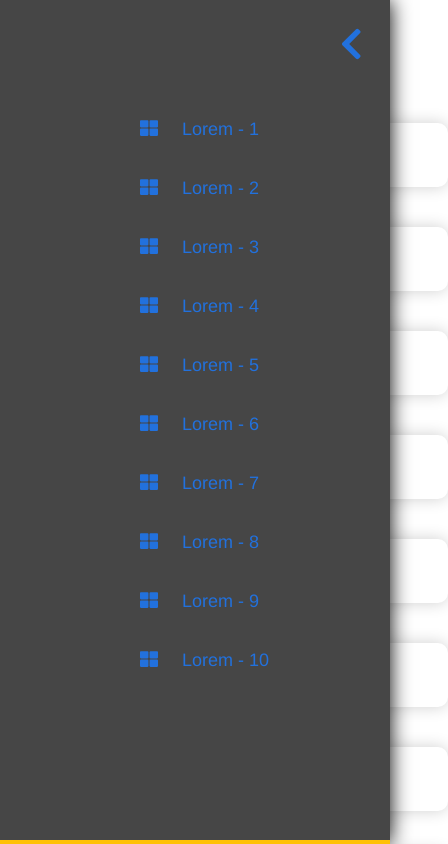
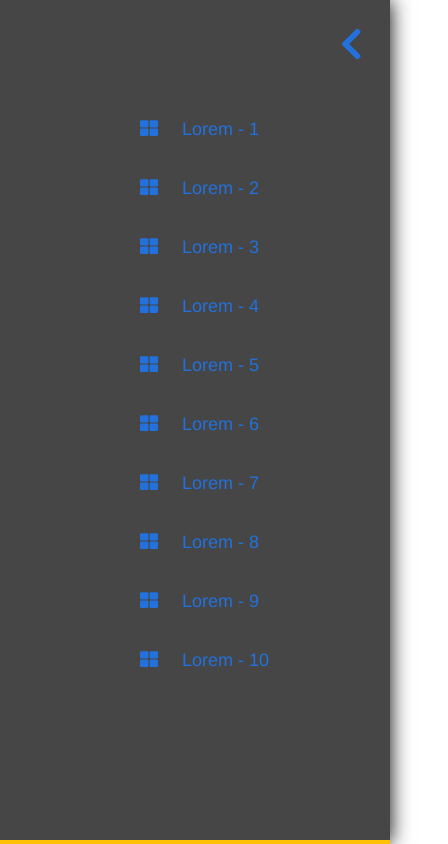
Before and after one commit to JanGoO-dev/insurance, a Vue app: page /#/dashboard in a window 390 px wide. Shown: the top 844 px of the page, 448 px wide, since content can reach past the window. Built offline with nearby package versions, Linux system fonts and the light colour scheme.

Commit message:
Responsive Panel Cards

```diff
--- a/src/views/Dashboard.vue
+++ b/src/views/Dashboard.vue
@@ -103,8 +103,9 @@ export default {
 
 #dashboard-wrap {
   display: grid;
-  grid-template-columns: repeat(auto-fill, minmax(300px, 1fr));
-  gap: 40px;
+  grid-template-columns: repeat(auto-fill, minmax(200px, 1fr));
+  row-gap: 40px;
+  column-gap: 10px;
 }
 
 #dashboard-wrap > div {
@@ -187,9 +188,9 @@ export default {
 }
 
 @media screen and (max-width: 729px) {
-  #media {
-    margin-left: 20px;
-    margin-right: 20px;
+  #main {
+    margin-left: 50px !important;
+    margin-right: 0px !important;
   }
   .sidenav {
     width: 62px;
```
Also changed, not shown: 7 other files (tests, documents, lock files or other folders).
